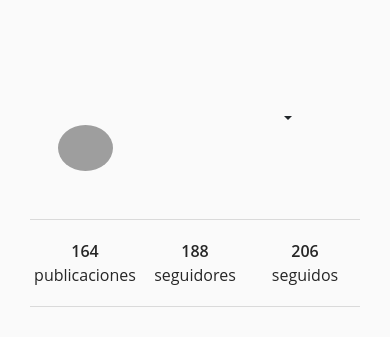
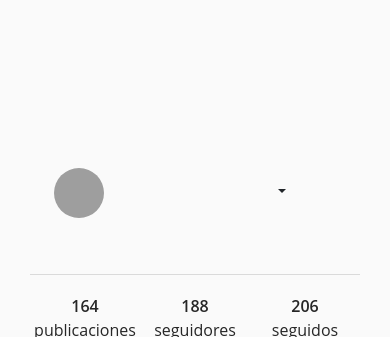
Before and after one commit to vmmarr/go, a Yii app: template views/usuarios/view.php in a window 390 px wide. Shown: the top 337 px of the page. Run offline with PHP 8.4 and a stand-in for Yii, Linux system fonts and the light colour scheme; the template is opened without the code that fills it, so the values that code supplies are empty; some libraries are stand-ins or nearby versions; grey boxes are pictures that could not be loaded.

Commit message:
algunos cambios

```diff
--- a/models/ImagenPublicacion.php
+++ b/models/ImagenPublicacion.php
@@ -9,6 +9,7 @@ use yii\imagine\Image;
 class ImagenPublicacion extends Model
 {
     public $imagen;
+    public $destino;
 
     public function rules()
     {
--- a/models/Publicaciones.php
+++ b/models/Publicaciones.php
@@ -93,8 +93,8 @@ class Publicaciones extends \yii\db\ActiveRecord
             return $this->_imagen;
         }
 
-        // $this->setImagen(Yii::getAlias('@img/' . $this->id . '.png'));
         $this->setImagen(Yii::getAlias('@img/' . $this->id . '.png'));
+        // $this->setImagen(ImagenPublicacion::class->$destino);
         return $this->_imagen;
     }
 
--- a/web/css/perfil.css
+++ b/web/css/perfil.css
@@ -15,8 +15,8 @@ header {
 
 .profile-image {
     float: left;
-    width: 100%;
-    height: 100%;
+    width: auto;
+    /* height: 100%; */
     display: flex;
     justify-content: center;
     align-items: center;
@@ -26,8 +26,8 @@ header {
 .profile-image img {
     display: block;
     border-radius: 50%;
-    width: 100%;
-    height: 100%;
+    width: 200px;
+    height: 200px;
 }
 
 .profile-user-settings,
@@ -170,7 +170,7 @@ header {
         display: flex;
         flex-wrap: wrap;
         /* padding: 4rem 0; */
-        margin-top: -20%;
+        /* margin-top: -20%; */
     }
 
     .profile::after {
@@ -188,8 +188,8 @@ header {
 
     .profile-image img {
         /* width: 7.7rem; */
-        width: 50%;
-        height: 50%;
+        width: 50px;
+        height: 50px;
     }
 
     .profile-user-settings {
@@ -293,9 +293,9 @@ Remove or comment-out the code block below to see how the browser will fall-back
             grid-row-gap: 1.5rem;
         }
 
-        /* .profile-image {
+        .profile-image {
             grid-row: 1 / 2;
-        } */
+        }
 
         .profile-user-settings {
             display: grid;
--- a/web/css/site.css
+++ b/web/css/site.css
@@ -105,13 +105,13 @@ a.desc:after {
     background-color: transparent;
 }
 
-.foto {
+/* .foto {
     width: 15%;
-}
+} */
 
 .foto img {
     border-radius: 50%;
-    /* margin-right: 5%; */
-    height: 30%;
-    width: 20%;
+    margin-right: 10%;
+    height: 30px;
+    width: 30px;
 }
```
Also changed, not shown: web/img/1.png (added).
